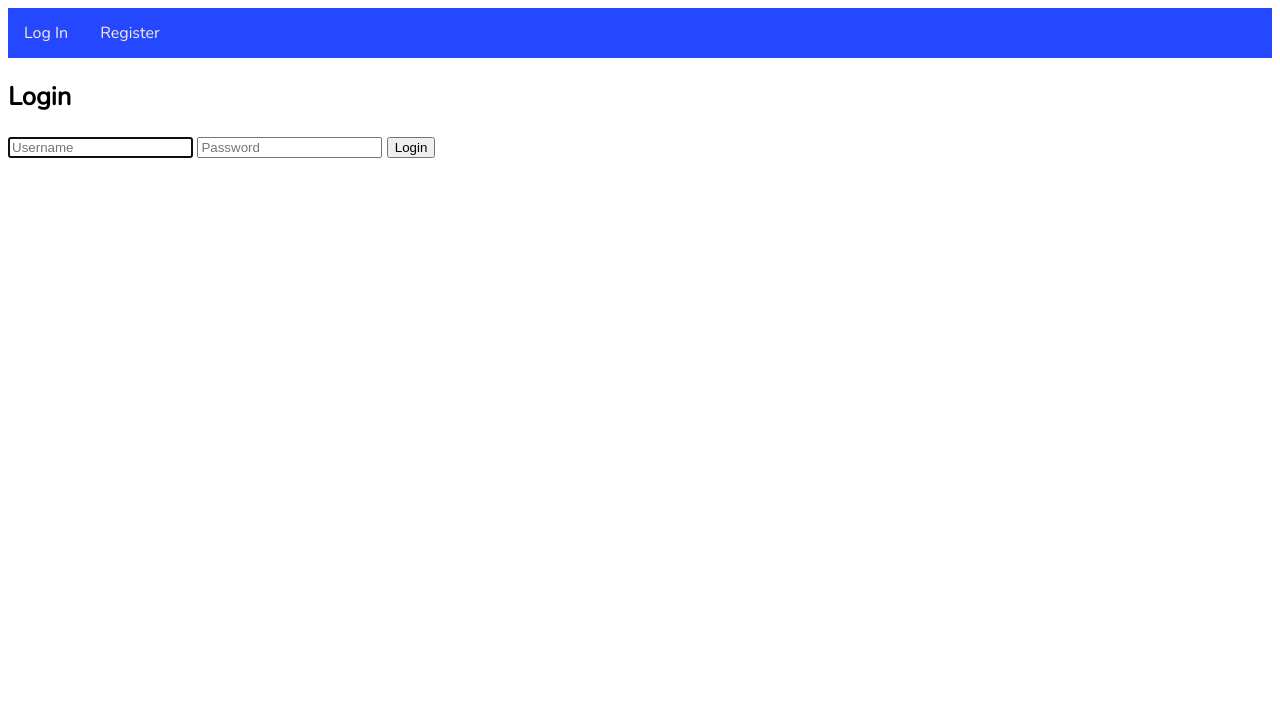
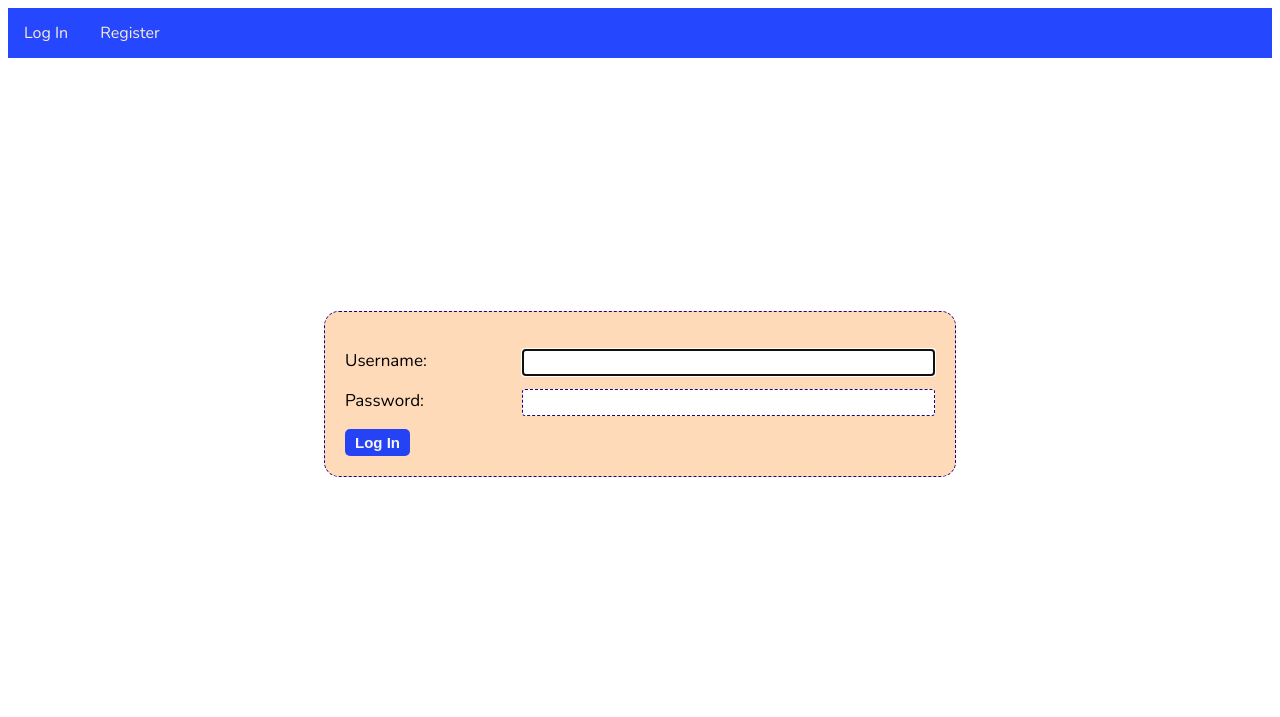
Before and after one commit to kershik/CS50Web-Capstone, a Django app: page /login in a window 1280 px wide. Shown: the top 717 px of the page. Run offline with Django 4.2, Linux system fonts and the light colour scheme; parts of the project's set-up code (start-up, migrations or seed data) failed here and were passed over.

Commit message:
version for installing

```diff
--- a/fproject/lms/static/lms/functions.js
+++ b/fproject/lms/static/lms/functions.js
@@ -153,6 +153,7 @@ function showAssignment(assignment) {
             const buttonStartAssignment =
             createEl('button', showAssignDiv, 'button-start-assignment');
             buttonStartAssignment.innerHTML = 'Start Assignment';
+            buttonStartAssignment.setAttribute('class', 'my-button');
             buttonStartAssignment.onclick = function() {
                 showQuestionsStudent(assignment);
             };
@@ -225,6 +226,7 @@ function showQuestion(questions, i, container, submission_id) {
     answerStudent.setAttribute('class', 'answer-input');
 
     const nextButton = createEl('button', container, 'next-button');
+    nextButton.setAttribute('class', 'my-button');
     nextButton.disabled = true;
     if (i===qLength-1) {
         nextButton.innerHTML = 'Finish';
--- a/fproject/lms/static/lms/styles.css
+++ b/fproject/lms/static/lms/styles.css
@@ -124,6 +124,46 @@ body {
     text-align: center;
 }
 
+.my-button {
+    background-color:rgba(255, 111, 0, 0.856);
+    color: whitesmoke;
+    font-size: 15px;
+    font-weight: bold;
+    padding: 5px 10px;
+    border: none;
+    border-radius: 5px;
+    cursor: pointer;
+}
+
+#login-form {
+    width: 50%;
+    margin-left: 25%;
+    margin-right: 25%;
+    margin-top: 20%;
+    border: 1px dashed rgb(21, 4, 131);
+    border-radius: 15px;
+    padding: 20px;
+    background-color: peachpuff;
+}
+
+.login-input {
+    border: 1px dashed rgb(21, 4, 131);
+    border-radius: 3px;
+    padding: 5px 7px;
+    cursor: pointer;
+    width: 70%;
+    float: right;
+}
+
+#login-button, #save-assignment {
+    background-color: rgba(0, 42, 255, 0.856);
+}
+
+#delete-question {
+    background-color: brown;
+    margin-top: 10px;
+}
+
 .subj-div, .group-div {
     border: 1px dashed rgb(21, 4, 131);
     border-radius: 5px;
--- a/fproject/lms/templates/lms/login.html
+++ b/fproject/lms/templates/lms/login.html
@@ -1,18 +1,20 @@
 {% extends "lms/layout.html" %}
 
 {% block body %}
-
-    <h2>Login</h2>
 
     {% if message %}
         <div>{{ message }}</div>
     {% endif %}
 
-    <form action="{% url 'login' %}" method="post">
+    <div id="login-form">
+        <form action="{% url 'login' %}" method="post">
         {% csrf_token %}
-        <input autofocus type="text" name="username" placeholder="Username">
-        <input type="password" name="password" placeholder="Password">
-        <input type="submit" value="Login">
-    </form>
+            <p><label for="username">Username: </label>
+            <input autofocus id='username' type="text" name="username" class="login-input"></p>
+            <p><label for="password">Password: </label>
+            <input id='password' type="password" name="password" class="login-input"></p>
+            <input type="submit" value="Log In" id="login-button" class="my-button">
+        </form>
+    </div>
 
 {% endblock %}
--- a/fproject/lms/views.py
+++ b/fproject/lms/views.py
@@ -224,7 +224,7 @@ def create_answer(request):
     student_answer.save()
 
     if student_answer.text == question.answer:
-            submission.score += 1 * 100 // question.assignment.questions.count()
+        score += 1 * 100 // question.assigment.questions.count()
     submission.save()
 
     return JsonResponse({
```
Also changed, not shown: other parts of fproject/lms/static/lms/styles.css (+22 -14 lines), fproject/lms/static/lms/teacher.js (+5 -2 lines), fproject/lms/templates/lms/teacher.html (+7 -5 lines), fproject/db.sqlite3 (deleted), fproject/lms/migrations/0001_initial.py (deleted), fproject/lms/migrations/0002_submission_date.py (deleted).
